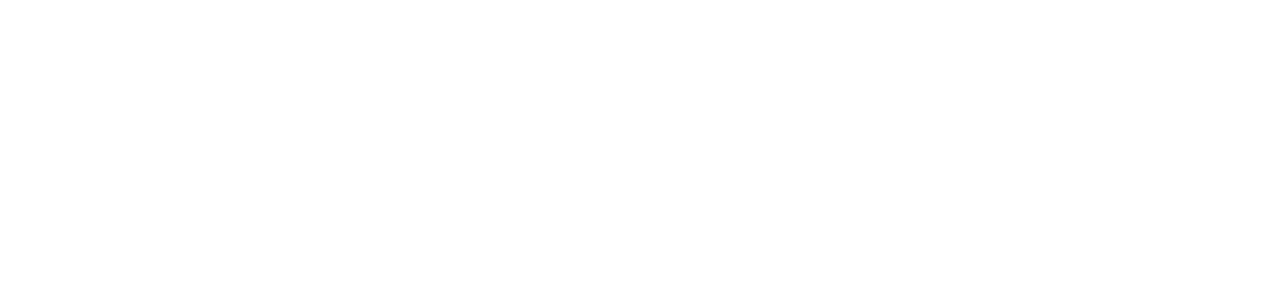
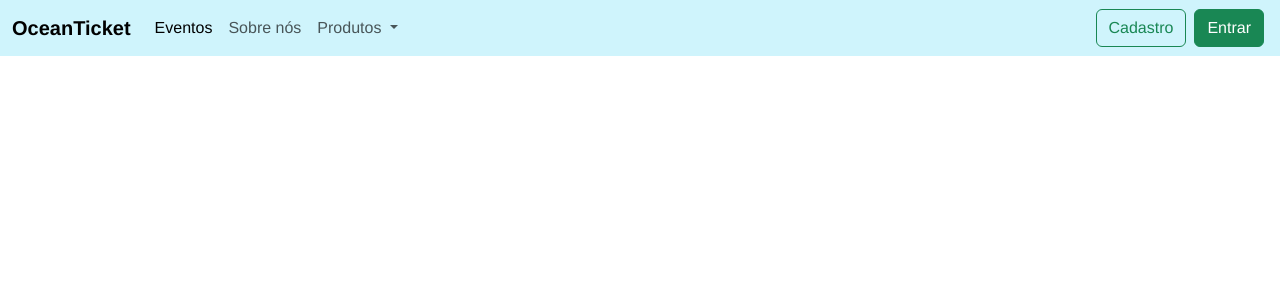
Before and after one commit to Lion-Desenvolvimento-de-Software/lion-tickets-front, a Vue app: page /eventos in a window 1280 px wide. Before the commit this address had no page. Shown: the top 300 px of the page. Built offline with nearby package versions, Linux system fonts and the light colour scheme.

Commit message:
Ajuste fixed em Header

```diff
--- a/src/App.vue
+++ b/src/App.vue
@@ -1,6 +1,6 @@
 <template>
-  <nav-bar v-if="$route.meta.navbar" />
-  <router-view/>
+  <nav-bar v-if="$route.meta.navbar" class="header" />
+  <router-view />
 </template>
 
 <script>
@@ -35,4 +35,13 @@ nav {
     }
   }
 }
+
+.header {
+  position: fixed !important;
+  width: 100%;
+  z-index: 50;
+}
+.home {
+  padding-top: 4.5rem;
+}
 </style>
--- a/src/components/leyaoutCards.vue
+++ b/src/components/leyaoutCards.vue
@@ -1,11 +1,14 @@
 <template>
-  <div class="row row-cols-1 row-cols-md-3 g-4">
+  <div class="w-100 row row-cols-1 row-cols-md-3 g-4 mx-0 my-5">
     <div class="col">
       <div class="card">
-        <img src="..." class="card-img-top" alt="...">
+        <img src="https://picsum.photos/id/1045/800/450" class="card-img-top" alt="...">
         <div class="card-body">
           <h5 class="card-title">Card title</h5>
           <p class="card-text">This is a longer card with supporting text below as a natural lead-in to additional content. This content is a little bit longer.</p>
+          <button class="btn btn-primary">
+            Detalhes
+          </button>
         </div>
       </div>
     </div>
--- a/src/components/navBar.vue
+++ b/src/components/navBar.vue
@@ -1,14 +1,14 @@
 <template>
-	<nav class="navbar navbar-expand-lg bg-light">
+	<nav class="navbar navbar-expand-lg bg-info-subtle">
 		<div class="container-fluid">
-			<a class="navbar-brand" href="#">Navbar</a>
+			<router-link class="navbar-brand" to="/">OceanTicket</router-link>
 			<button class="navbar-toggler" type="button" data-bs-toggle="collapse" data-bs-target="#navbarSupportedContent" aria-controls="navbarSupportedContent" aria-expanded="false" aria-label="Toggle navigation">
 				<span class="navbar-toggler-icon"></span>
 			</button>
 			<div class="collapse navbar-collapse" id="navbarSupportedContent">
 				<ul class="navbar-nav me-auto mb-2 mb-lg-0">
 					<li class="nav-item">
-						<a class="nav-link active" aria-current="page" href="/">Eventos</a>
+						<router-link class="nav-link active" aria-current="page" to="/eventos">Eventos</router-link>
 					</li>
 					<li class="nav-item">
 						<a class="nav-link" href="#">Sobre nós</a>
--- a/src/router/index.js
+++ b/src/router/index.js
@@ -1,11 +1,18 @@
 import { createRouter, createWebHistory } from 'vue-router'
 import HomeView from '../views/HomeView.vue'
+import EventosView from '@/views/EventosView.vue'
 
 const routes = [
   {
     path: '/',
     name: 'Home',
     component: HomeView,
+    meta: { navbar: true }
+  },
+  {
+    path: '/eventos',
+    name: 'Eventos',
+    component: EventosView,
     meta: { navbar: true }
   },
   {
--- /dev/null
+++ b/src/views/EventosView.vue
@@ -0,0 +1,11 @@
+<template>
+  <div class="container">
+    <h1>Hello!!</h1>
+  </div>
+</template>
+
+<script>
+export default {
+  name: 'EventosView'
+}
+</script>
```
Also changed, not shown: src/components/carousel.vue (+20 -7 lines).
